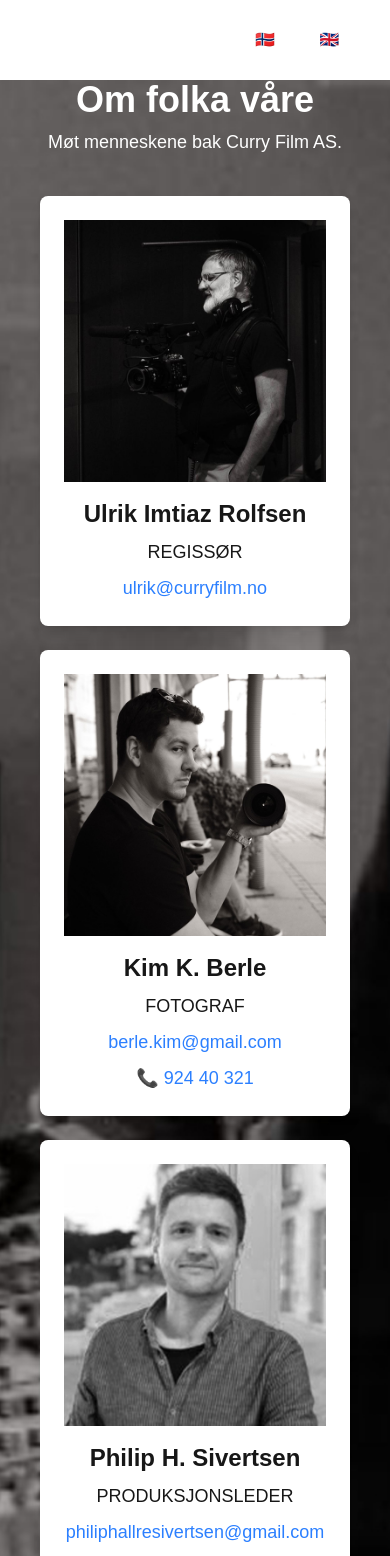
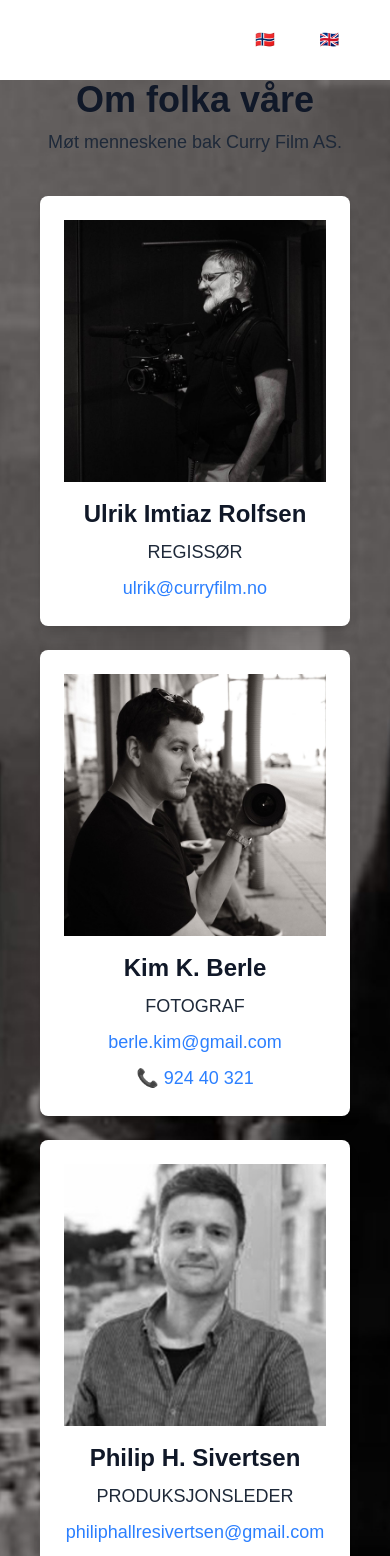
Before and after one commit to ulrikimtiaz/curryfilm-website, a Next.js app: page /no/about/team in a window 390 px wide. Shown: the top 1556 px of the page. Built offline with nearby package versions, Linux system fonts and the light colour scheme.

Commit message:
Mørkere tekst for bedre lesbarhet på mobil

```diff
--- a/app/en/about/team/page.tsx
+++ b/app/en/about/team/page.tsx
@@ -18,8 +18,8 @@ export default function Team() {
       </div>
 
       <div className="text-center mt-20 px-6">
-        <h1 className="text-4xl font-bold text-white">Our Team</h1>
-        <p className="text-lg mt-2 text-white">
+        <h1 className="text-4xl font-bold text-gray-900">Our Team</h1>
+        <p className="text-lg mt-2 text-gray-800">
           Meet the people behind Curry Film AS.
         </p>
       </div>
@@ -36,10 +36,8 @@ export default function Team() {
             height={600}
             className="mx-auto"
           />
-          <h2 className="text-2xl font-semibold mt-4">Ulrik Imtiaz Rolfsen</h2>
-          <p className="text-lg mt-2">
-           DIRECTOR
-          </p>
+          <h2 className="text-2xl font-semibold mt-4 text-gray-900">Ulrik Imtiaz Rolfsen</h2>
+          <p className="text-lg mt-2 text-gray-800">DIRECTOR</p>
           <p className="text-lg mt-2 text-gray-500">
             <a href="mailto:ulrik@curryfilm.no" className="text-blue-500 hover:underline">ulrik@curryfilm.no</a>
           </p>
@@ -54,8 +52,8 @@ export default function Team() {
             height={600}
             className="mx-auto"
           />
-  <h2 className="text-2xl font-semibold mt-4">Kim K. Berle</h2>
-  <p className="text-lg mt-2">CINEMATOGRPHER</p>
+          <h2 className="text-2xl font-semibold mt-4 text-gray-900">Kim K. Berle</h2>
+          <p className="text-lg mt-2 text-gray-800">CINEMATOGRAPHER</p>
           <p className="text-lg mt-2 text-gray-500">
             <a href="mailto:berle.kim@gmail.com" className="text-blue-500 hover:underline">berle.kim@gmail.com</a>
           </p>
@@ -73,8 +71,8 @@ export default function Team() {
             height={600}
             className="mx-auto"
           />
-  <h2 className="text-2xl font-semibold mt-4">Philip H. Sivertsen</h2>
-  <p className="text-lg mt-2">PRODUCTION MANAGER</p>
+          <h2 className="text-2xl font-semibold mt-4 text-gray-900">Philip H. Sivertsen</h2>
+          <p className="text-lg mt-2 text-gray-800">PRODUCTION MANAGER</p>
           <p className="text-lg mt-2 text-gray-500">
             <a href="mailto:philiphallresivertsen@gmail.com" className="text-blue-500 hover:underline">philiphallresivertsen@gmail.com</a>
           </p>
--- a/app/no/about/team/page.tsx
+++ b/app/no/about/team/page.tsx
@@ -18,8 +18,8 @@ export default function Team() {
       </div>
 
       <div className="text-center mt-20 px-6">
-        <h1 className="text-4xl font-bold text-white">Om folka våre</h1>
-        <p className="text-lg mt-2 text-white">
+        <h1 className="text-4xl font-bold text-gray-900">Om folka våre</h1>
+        <p className="text-lg mt-2 text-gray-800">
           Møt menneskene bak Curry Film AS.
         </p>
       </div>
@@ -36,10 +36,8 @@ export default function Team() {
             height={600}
             className="mx-auto"
           />
-          <h2 className="text-2xl font-semibold mt-4">Ulrik Imtiaz Rolfsen</h2>
-          <p className="text-lg mt-2">
-            REGISSØR
-          </p>
+          <h2 className="text-2xl font-semibold mt-4 text-gray-900">Ulrik Imtiaz Rolfsen</h2>
+          <p className="text-lg mt-2 text-gray-800">REGISSØR</p>
           <p className="text-lg mt-2 text-gray-500">
             <a href="mailto:ulrik@curryfilm.no" className="text-blue-500 hover:underline">ulrik@curryfilm.no</a>
           </p>
@@ -54,8 +52,8 @@ export default function Team() {
             height={600}
             className="mx-auto"
           />
-         <h2 className="text-2xl font-semibold mt-4">Kim K. Berle</h2>
-         <p className="text-lg mt-2">FOTOGRAF</p>
+          <h2 className="text-2xl font-semibold mt-4 text-gray-900">Kim K. Berle</h2>
+          <p className="text-lg mt-2 text-gray-800">FOTOGRAF</p>
           <p className="text-lg mt-2 text-gray-500">
             <a href="mailto:berle.kim@gmail.com" className="text-blue-500 hover:underline">berle.kim@gmail.com</a>
           </p>
@@ -73,8 +71,8 @@ export default function Team() {
             height={600}
             className="mx-auto"
           />
-  <h2 className="text-2xl font-semibold mt-4">Philip H. Sivertsen</h2>
-  <p className="text-lg mt-2">PRODUKSJONSLEDER</p>
+          <h2 className="text-2xl font-semibold mt-4 text-gray-900">Philip H. Sivertsen</h2>
+          <p className="text-lg mt-2 text-gray-800">PRODUKSJONSLEDER</p>
           <p className="text-lg mt-2 text-gray-500">
             <a href="mailto:philiphallresivertsen@gmail.com" className="text-blue-500 hover:underline">philiphallresivertsen@gmail.com</a>
           </p>
```
Lines whose indentation alone changed are shown as unchanged.
